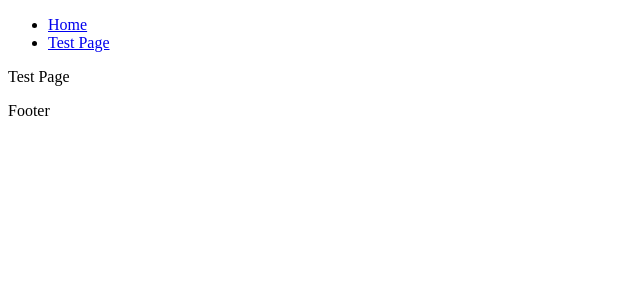
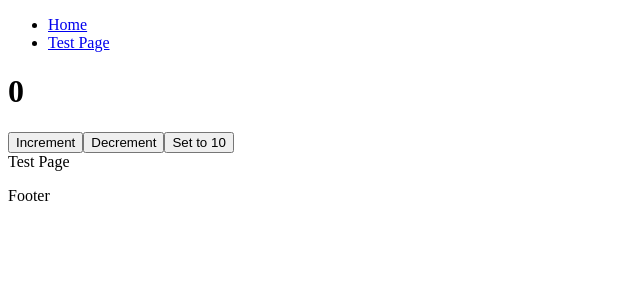
Before and after one commit to marinasmirnova2406/pp-ts, a React app in the folder client/: page /test-page in a window 1280 px wide. Shown: the top 300 px of the page, without its empty margins (0-640 px from the left). Built offline with nearby package versions, Linux system fonts and the light colour scheme.

Commit message:
Add Redux

```diff
--- a/client/package.json
+++ b/client/package.json
@@ -7,12 +7,15 @@
         "proxy": "http://localhost:5000"
     },
     "dependencies": {
+        "@reduxjs/toolkit": "^2.3.0",
         "axios": "^1.7.7",
         "i18next": "^20.3.1",
         "react": "^18.0.0",
         "react-dom": "^18.0.0",
         "react-i18next": "^11.11.4",
-        "react-router-dom": "^6.27.0"
+        "react-redux": "^9.1.2",
+        "react-router-dom": "^6.27.0",
+        "redux": "^5.0.1"
     },
     "devDependencies": {
         "@types/react-router-dom": "^5.3.3"
--- /dev/null
+++ b/client/src/components/Counter.tsx
@@ -0,0 +1,20 @@
+import React from 'react';
+import { useDispatch, useSelector } from 'react-redux';
+import { increment, decrement, setValue } from '../store/slices/testSlice';
+import { RootState } from '../store';
+
+const Counter: React.FC = () => {
+  const dispatch = useDispatch();
+  const value = useSelector((state: RootState) => state.example.value);
+
+  return (
+    <div>
+      <h1>{value}</h1>
+      <button onClick={() => dispatch(increment())}>Increment</button>
+      <button onClick={() => dispatch(decrement())}>Decrement</button>
+      <button onClick={() => dispatch(setValue(10))}>Set to 10</button>
+    </div>
+  );
+};
+
+export default Counter;
--- a/client/src/index.tsx
+++ b/client/src/index.tsx
@@ -1,18 +1,22 @@
-import React from 'react';
-import ReactDOM from 'react-dom/client';
-import { BrowserRouter } from 'react-router-dom';
-import App from './App';
+import React from "react";
+import ReactDOM from "react-dom/client";
+import { BrowserRouter } from "react-router-dom";
+import { Provider } from "react-redux";
+import store from "./store";
+import App from "./App";
 
-const rootElement = document.getElementById('root');
+const rootElement = document.getElementById("root");
 
 if (rootElement) {
   const root = ReactDOM.createRoot(rootElement as HTMLElement);
 
   root.render(
     <React.StrictMode>
-      <BrowserRouter>
-        <App />
-      </BrowserRouter>
+      <Provider store={store}>
+        <BrowserRouter>
+          <App />
+        </BrowserRouter>
+      </Provider>
     </React.StrictMode>
   );
 } else {
--- a/client/src/pages/TestPage/TestPage.tsx
+++ b/client/src/pages/TestPage/TestPage.tsx
@@ -1,8 +1,10 @@
 import React from 'react';
+import Counter from '../../components/Counter';
 
 const TestPage: React.FC = () => {
   return (
     <div className="basic-page">
+      <Counter />
       Test Page
     </div>
   );
--- /dev/null
+++ b/client/src/store/index.ts
@@ -0,0 +1,13 @@
+import { configureStore } from '@reduxjs/toolkit';
+import exampleReducer from './slices/testSlice';
+
+const store = configureStore({
+  reducer: {
+    example: exampleReducer,
+  },
+});
+
+export type RootState = ReturnType<typeof store.getState>;
+export type AppDispatch = typeof store.dispatch;
+
+export default store;
--- /dev/null
+++ b/client/src/store/slices/testSlice.ts
@@ -0,0 +1,28 @@
+import { createSlice, PayloadAction } from '@reduxjs/toolkit';
+
+interface ExampleState {
+    value: number;
+  }
+
+  const initialState: ExampleState = {
+    value: 0,
+  };
+
+  const exampleSlice = createSlice({
+    name: 'example',
+    initialState,
+    reducers: {
+      increment(state) {
+        state.value += 1;
+      },
+      decrement(state) {
+        state.value -= 1;
+      },
+      setValue(state, action: PayloadAction<number>) {
+        state.value = action.payload;
+      },
+    },
+  });
+
+  export const { increment, decrement, setValue } = exampleSlice.actions;
+  export default exampleSlice.reducer;
```
Also changed, not shown: 1 other file (tests, documents, lock files or other folders).
